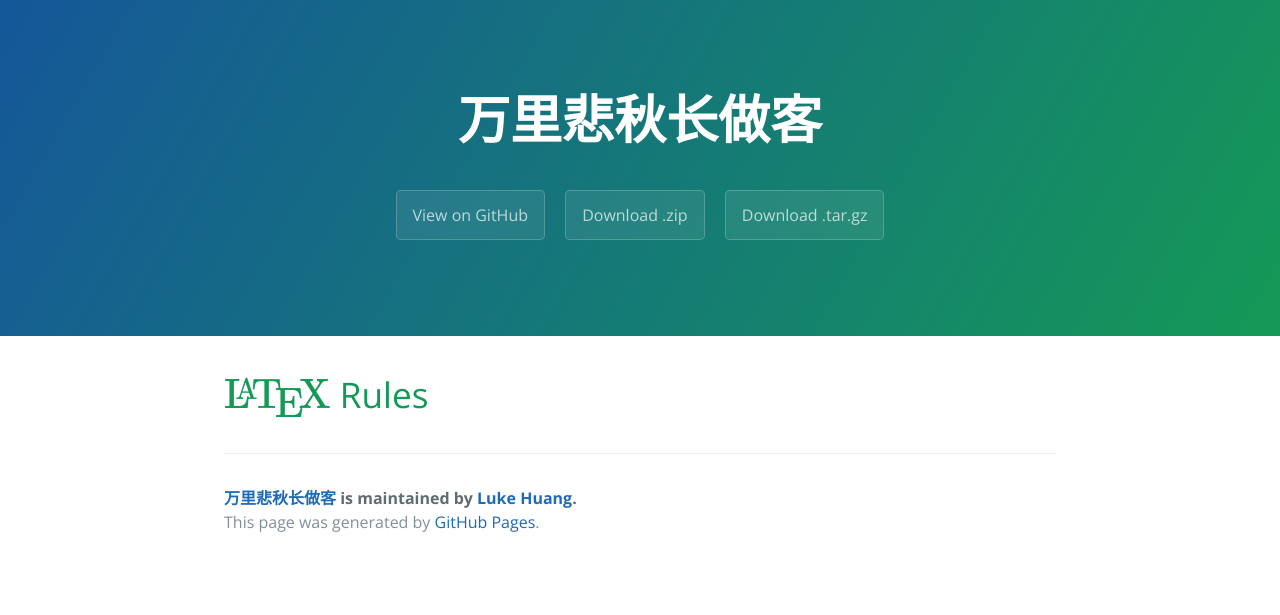
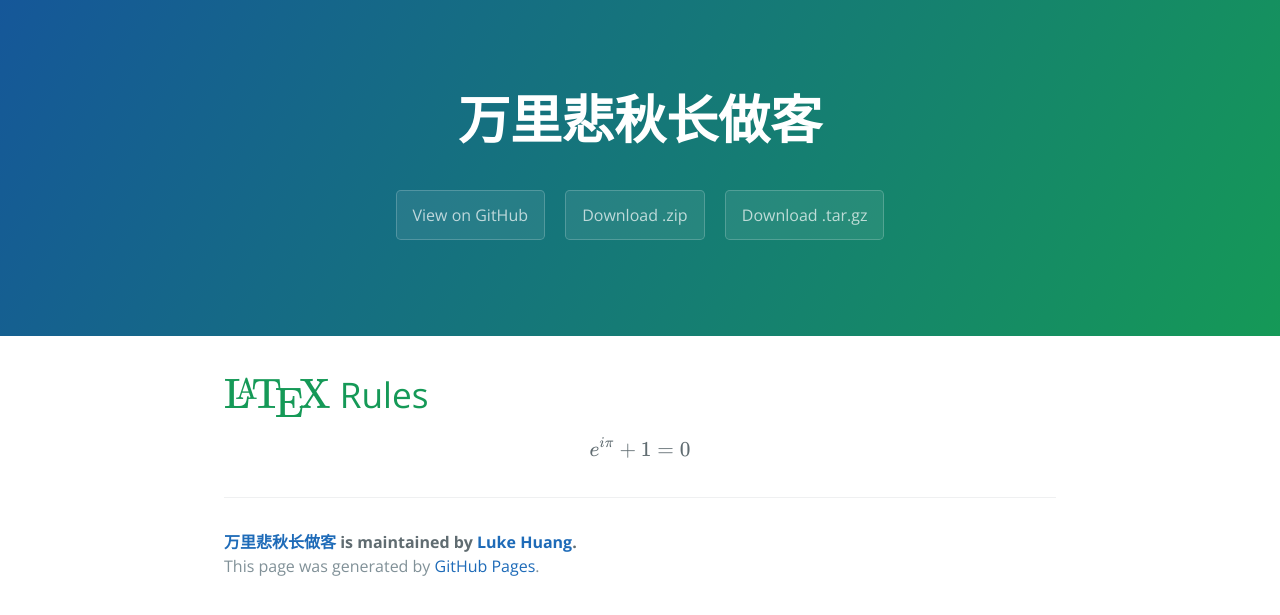
Before and after one commit to vupiggy/blog, a Jekyll site: the page built from _posts/2024-10-20-try-math.md, in a window 1280 px wide. Shown: the top 615 px of the page. Built offline with Jekyll 4.4.1, drawn with Linux system fonts in a browser that asks for light colours.

Commit message:
second commit

```diff
--- a/_posts/2024-10-20-try-math.md
+++ b/_posts/2024-10-20-try-math.md
@@ -6,3 +6,5 @@ categories: main
 ---
 
 # $$\LaTeX$$ Rules
+
+$$e^{i\pi} + 1 = 0$$
```
